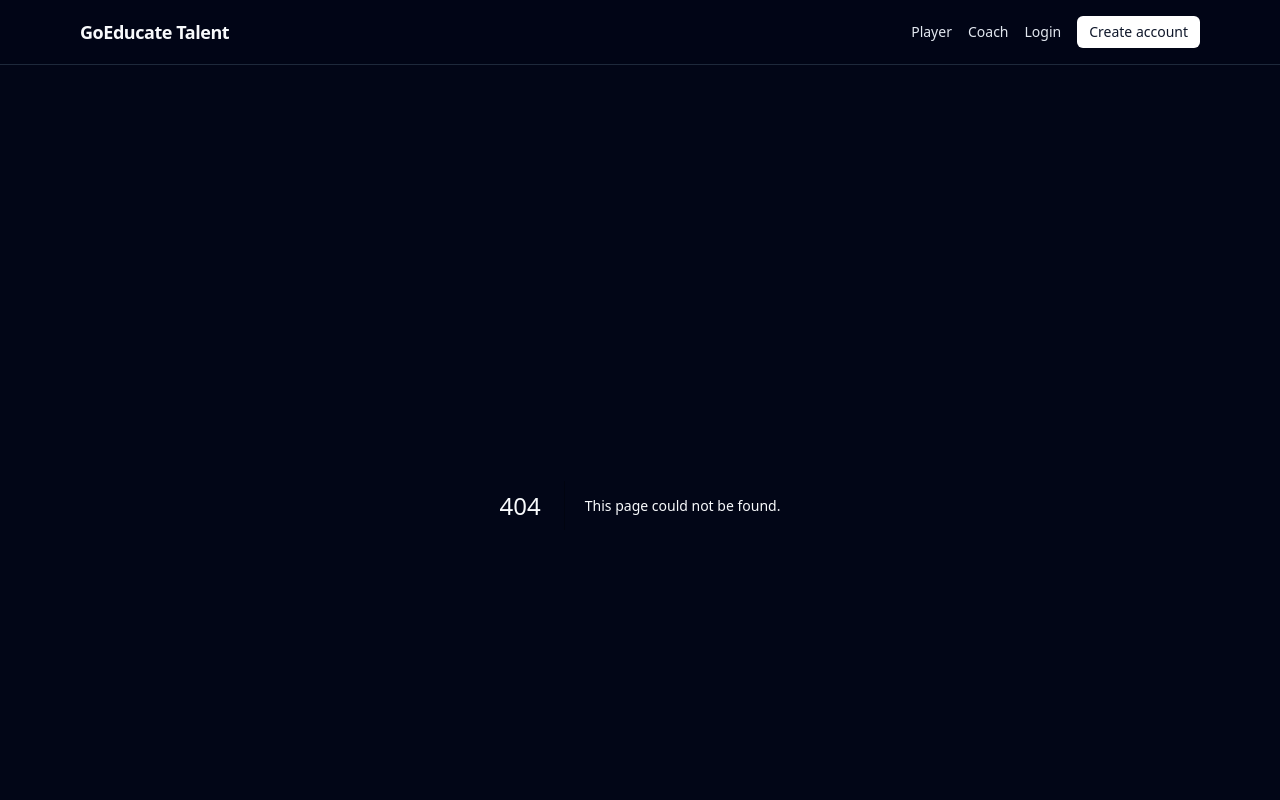
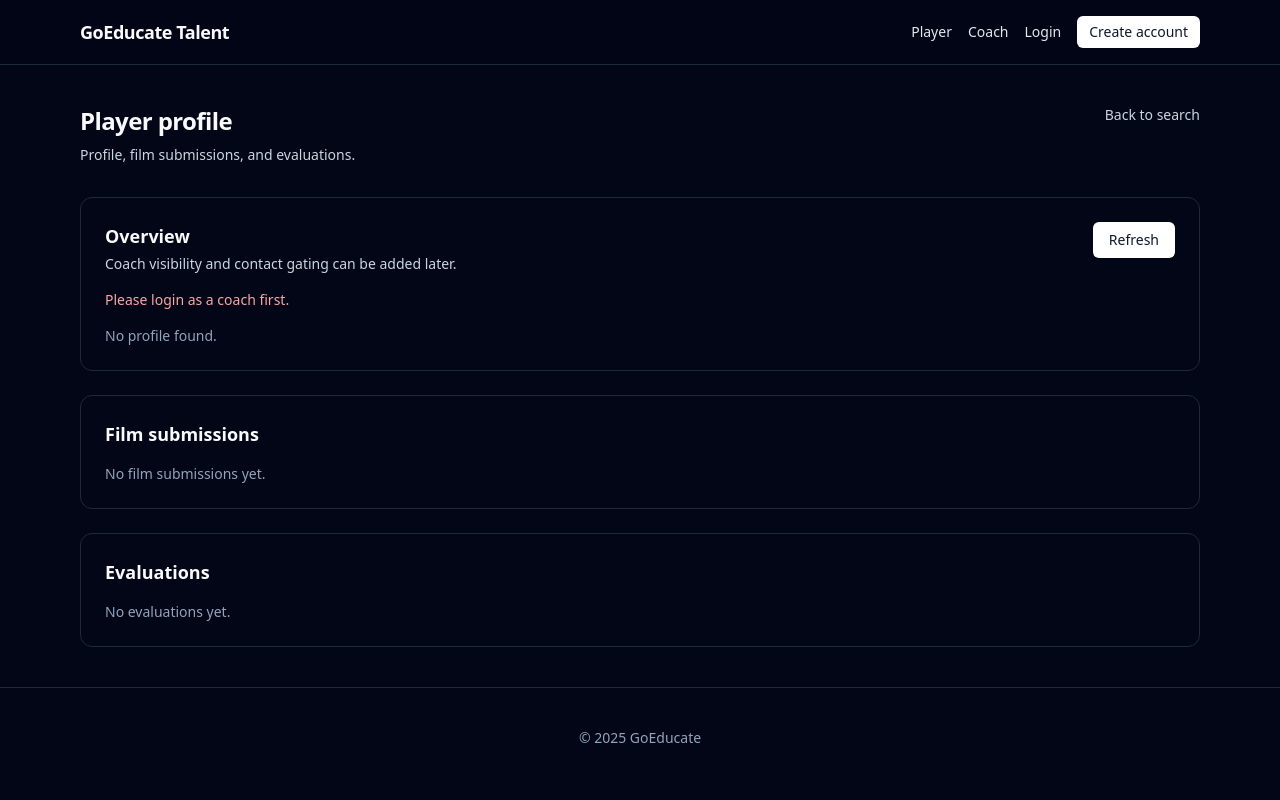
Before and after one commit to WolfCon2023/goeducate-talent-platform, a Next.js app in the folder apps/web/: page /coach/player/1 in a window 1280 px wide. Before the commit this address had no page. Shown: the top 800 px of the page. Built offline with nearby package versions, Linux system fonts and the light colour scheme.

Commit message:
feat: coach player detail page (profile + film + evaluations)

```diff
--- /dev/null
+++ b/apps/web/app/coach/player/[userId]/page.tsx
@@ -0,0 +1,22 @@
+import Link from "next/link";
+
+import { CoachPlayerDetail } from "@/components/CoachPlayerDetail";
+
+export default async function CoachPlayerDetailPage(props: { params: Promise<{ userId: string }> }) {
+  const params = await props.params;
+  return (
+    <div className="grid gap-8">
+      <div className="flex items-start justify-between gap-6">
+        <div>
+          <h1 className="text-2xl font-semibold tracking-tight">Player profile</h1>
+          <p className="mt-2 text-sm text-slate-300">Profile, film submissions, and evaluations.</p>
+        </div>
+        <Link href="/coach" className="text-sm text-slate-300 hover:text-white">
+          Back to search
+        </Link>
+      </div>
+
+      <CoachPlayerDetail userId={params.userId} />
+    </div>
+  );
+}
--- /dev/null
+++ b/apps/web/components/CoachPlayerDetail.tsx
@@ -0,0 +1,166 @@
+"use client";
+
+import { useEffect, useState } from "react";
+
+import { Card, Button } from "@/components/ui";
+import { apiFetch } from "@/lib/api";
+import { getAccessToken, getTokenRole } from "@/lib/auth";
+
+type PlayerProfile = {
+  userId: string;
+  firstName: string;
+  lastName: string;
+  position: string;
+  gradYear: number;
+  city: string;
+  state: string;
+  heightIn?: number;
+  weightLb?: number;
+};
+
+type FilmSubmission = {
+  _id: string;
+  title: string;
+  opponent?: string;
+  gameDate?: string;
+  status: string;
+  videoUrl?: string;
+  notes?: string;
+};
+
+type EvaluationReport = {
+  _id: string;
+  filmSubmissionId: string;
+  overallGrade: number;
+  strengths: string;
+  improvements: string;
+  notes?: string;
+  createdAt?: string;
+};
+
+export function CoachPlayerDetail(props: { userId: string }) {
+  const [loading, setLoading] = useState(false);
+  const [error, setError] = useState<string | null>(null);
+  const [profile, setProfile] = useState<PlayerProfile | null>(null);
+  const [films, setFilms] = useState<FilmSubmission[]>([]);
+  const [evals, setEvals] = useState<EvaluationReport[]>([]);
+
+  async function load(userId: string) {
+    setError(null);
+    setLoading(true);
+    try {
+      const token = getAccessToken();
+      const role = getTokenRole(token);
+      if (!token) throw new Error("Please login as a coach first.");
+      if (role !== "coach" && role !== "admin" && role !== "evaluator") throw new Error("Insufficient permissions.");
+
+      const p = await apiFetch<PlayerProfile>(`/player-profiles/player/${userId}`, { token });
+      const f = await apiFetch<{ results: FilmSubmission[] }>(`/film-submissions/player/${userId}`, { token });
+      const e = await apiFetch<{ results: EvaluationReport[] }>(`/evaluations/player/${userId}`, { token });
+
+      setProfile(p);
+      setFilms(f.results);
+      setEvals(e.results);
+    } catch (err) {
+      setError(err instanceof Error ? err.message : "Failed to load player");
+    } finally {
+      setLoading(false);
+    }
+  }
+
+  useEffect(() => {
+    void load(props.userId);
+  }, [props.userId]);
+
+  return (
+    <div className="grid gap-6">
+      <Card>
+        <div className="flex items-start justify-between gap-4">
+          <div>
+            <h2 className="text-lg font-semibold">Overview</h2>
+            <p className="mt-1 text-sm text-slate-300">Coach visibility and contact gating can be added later.</p>
+          </div>
+          <Button type="button" onClick={() => load(props.userId)} disabled={loading}>
+            {loading ? "Refreshing..." : "Refresh"}
+          </Button>
+        </div>
+
+        {error ? <p className="mt-4 text-sm text-red-300">{error}</p> : null}
+
+        {profile ? (
+          <div className="mt-6 text-sm text-slate-200">
+            <div className="text-base font-semibold">
+              {profile.firstName} {profile.lastName}
+            </div>
+            <div className="mt-1 text-slate-300">
+              {profile.position} · {profile.gradYear} · {profile.city}, {profile.state}
+              {profile.heightIn ? ` · ${profile.heightIn} in` : ""}
+              {profile.weightLb ? ` · ${profile.weightLb} lb` : ""}
+            </div>
+          </div>
+        ) : (
+          <p className="mt-4 text-sm text-slate-400">{loading ? "Loading..." : "No profile found."}</p>
+        )}
+      </Card>
+
+      <Card>
+        <h2 className="text-lg font-semibold">Film submissions</h2>
+        <div className="mt-4 grid gap-3">
+          {films.map((s) => (
+            <div key={s._id} className="rounded-lg border border-slate-800 bg-slate-950 p-4">
+              <div className="flex flex-wrap items-baseline justify-between gap-2">
+                <div className="font-semibold">{s.title}</div>
+                <div className="text-xs uppercase tracking-wide text-slate-400">{s.status}</div>
+              </div>
+              <div className="mt-1 text-sm text-slate-300">
+                {s.opponent ? <>Opponent: {s.opponent}</> : null}
+                {s.opponent && s.gameDate ? " · " : null}
+                {s.gameDate ? <>Game date: {new Date(s.gameDate).toLocaleDateString()}</> : null}
+              </div>
+              {s.videoUrl ? (
+                <div className="mt-2 text-sm">
+                  <a className="text-slate-200 underline hover:text-white" href={s.videoUrl} target="_blank" rel="noreferrer">
+                    View video link
+                  </a>
+                </div>
+              ) : null}
+              {s.notes ? <p className="mt-2 text-sm text-slate-300">{s.notes}</p> : null}
+            </div>
+          ))}
+          {films.length === 0 ? <p className="text-sm text-slate-400">No film submissions yet.</p> : null}
+        </div>
+      </Card>
+
+      <Card>
+        <h2 className="text-lg font-semibold">Evaluations</h2>
+        <div className="mt-4 grid gap-3">
+          {evals.map((r) => (
+            <div key={r._id} className="rounded-lg border border-slate-800 bg-slate-950 p-4">
+              <div className="flex flex-wrap items-baseline justify-between gap-2">
+                <div className="font-semibold">Grade: {r.overallGrade}/10</div>
+                <div className="text-xs text-slate-500">{r.createdAt ? new Date(r.createdAt).toLocaleString() : ""}</div>
+              </div>
+              <div className="mt-3 grid gap-3 text-sm text-slate-200">
+                <div>
+                  <div className="text-xs uppercase tracking-wide text-slate-400">Strengths</div>
+                  <div className="mt-1 whitespace-pre-wrap">{r.strengths}</div>
+                </div>
+                <div>
+                  <div className="text-xs uppercase tracking-wide text-slate-400">Improvements</div>
+                  <div className="mt-1 whitespace-pre-wrap">{r.improvements}</div>
+                </div>
+                {r.notes ? (
+                  <div>
+                    <div className="text-xs uppercase tracking-wide text-slate-400">Notes</div>
+                    <div className="mt-1 whitespace-pre-wrap">{r.notes}</div>
+                  </div>
+                ) : null}
+              </div>
+            </div>
+          ))}
+          {evals.length === 0 ? <p className="text-sm text-slate-400">No evaluations yet.</p> : null}
+        </div>
+      </Card>
+    </div>
+  );
+}
--- a/apps/web/components/CoachSearch.tsx
+++ b/apps/web/components/CoachSearch.tsx
@@ -8,6 +8,7 @@ import { getAccessToken } from "@/lib/auth";
 
 type PlayerProfile = {
   _id: string;
+  userId: string;
   firstName: string;
   lastName: string;
   position: string;
@@ -88,7 +89,9 @@ export function CoachSearch() {
           <div key={p._id} className="rounded-xl border border-slate-800 bg-slate-950 p-5">
             <div className="flex flex-wrap items-baseline justify-between gap-2">
               <div className="text-base font-semibold">
-                {p.firstName} {p.lastName}
+                <a className="text-white underline hover:text-slate-200" href={`/coach/player/${p.userId}`}>
+                  {p.firstName} {p.lastName}
+                </a>
               </div>
               <div className="text-sm text-slate-300">
                 {p.position} · {p.gradYear} · {p.city}, {p.state}
```
Also changed, not shown: 1 other file (tests, documents, lock files or other folders).
